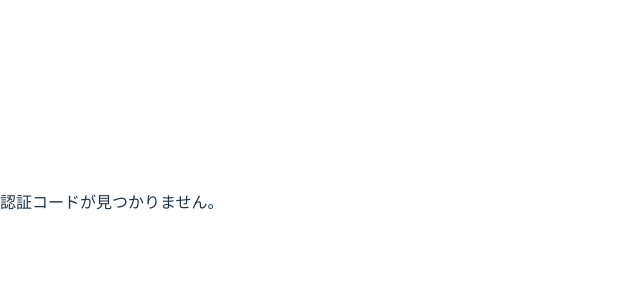
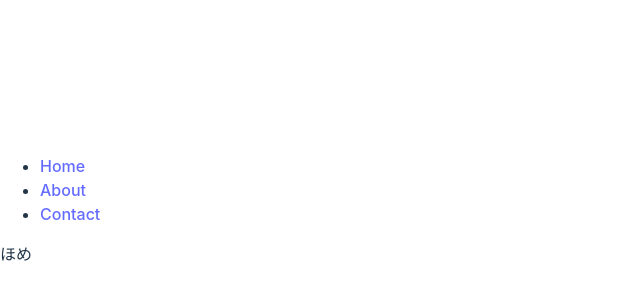
Before and after one commit to kajidog/golang-discode-bot, a React (Vite) app in the folder discord-oauth-redirect/: page / in a window 1280 px wide. Shown: the part 198-498 px from the top of the page, without its empty margins (0-640 px from the left). Built offline with nearby package versions, Linux system fonts and the light colour scheme.

Commit message:
add: page-view event

```diff
--- a/discord-oauth-redirect/index.html
+++ b/discord-oauth-redirect/index.html
@@ -5,7 +5,9 @@
   <meta charset="UTF-8" />
   <link rel="icon" type="image/svg+xml" href="/vite.svg" />
   <meta name="viewport" content="width=device-width, initial-scale=1.0" />
-
+  <script>
+    window.dataLayer = window.dataLayer || [];
+  </script>
   <!-- Google Tag Manager -->
   <script>(function (w, d, s, l, i) {
       w[l] = w[l] || []; w[l].push({
--- a/discord-oauth-redirect/package.json
+++ b/discord-oauth-redirect/package.json
@@ -12,7 +12,7 @@
   "dependencies": {
     "react": "^18.2.0",
     "react-dom": "^18.2.0",
-    "react-router-dom": "^6.23.0"
+    "react-router-dom": "^6.24.1"
   },
   "devDependencies": {
     "@types/react": "^18.2.66",
--- a/discord-oauth-redirect/src/App.tsx
+++ b/discord-oauth-redirect/src/App.tsx
@@ -1,8 +1,22 @@
 import { useEffect } from "react";
-import { useSearchParams } from "react-router-dom";
+import {  Link } from "react-router-dom";
+import { Route, Routes, useLocation, useSearchParams } from "react-router-dom";
 
 function App() {
-  let [searchParams] = useSearchParams();
+  const location = useLocation();
+
+  useEffect(() => {
+    const w = window as any;
+    if (w.dataLayer) {
+      w.dataLayer.push({
+        event: 'pageview',
+        page: location.pathname + location.search
+      });
+    }
+  }, [location]);
+
+
+  const [searchParams] = useSearchParams();
 
   useEffect(() => {
     const code = searchParams.get("code");
@@ -14,15 +28,27 @@ function App() {
   }, [searchParams]);
 
   return (
-    <div className="App">
-      <header className="App-header">
-        {searchParams.has("code") ? (
-          <p>認証コードをアプリに送信中...</p>
-        ) : (
-          <p>認証コードが見つかりません。</p>
-        )}
-      </header>
-    </div>
+    <>
+        <nav>
+          <ul>
+            <li>
+              <Link to="/">Home</Link>
+            </li>
+            <li>
+              <Link to="/about">About</Link>
+            </li>
+            <li>
+              <Link to="/contact">Contact</Link>
+            </li>
+          </ul>
+        </nav>
+
+        <Routes>
+          <Route path="/" element={<>ほめ</>} />
+          <Route path="/about" element={<>about</>} />
+          <Route path="/contact" element={<>contact</>} />
+        </Routes>
+    </>
   );
 }
 
```
Also changed, not shown: discord-oauth-redirect/.eslintrc.cjs, 1 other file (tests, documents, lock files or other folders).
